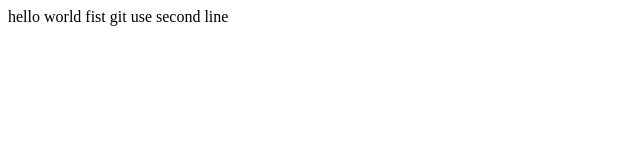
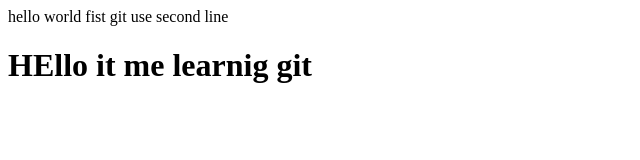
Before and after one commit to humayunsiraj123/test, a plain HTML site: page index.html in a window 1280 px wide. Shown: the whole page, without its empty margins (0-640 px from the left). Drawn offline with Linux system fonts and the light colour scheme.

Commit message:
Added heading

```diff
--- a/index.html
+++ b/index.html
@@ -1,2 +1,3 @@
 hello world fist git use
 second line
+<H1>HEllo it me learnig git </H1>
```
